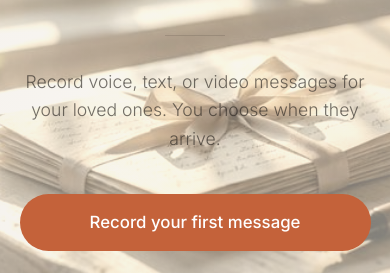
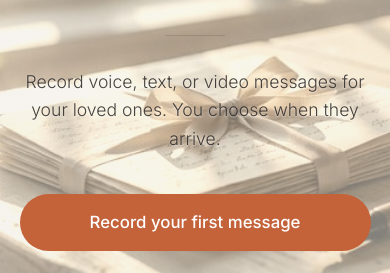
Before and after one commit to danielfernandezesnal/voiceforlater, a Next.js app: page /en in a window 390 px wide. Shown: the part 443-716 px from the top of the page. Built offline with nearby package versions, Linux system fonts and the light colour scheme; no server answers; a web font is replaced by a local one.

Commit message:
fix(landing): improve mobile subtitle legibility (#427)

```diff
--- a/app/[locale]/page.tsx
+++ b/app/[locale]/page.tsx
@@ -104,8 +104,8 @@ export default async function LocaleHomePage({
                     {/* Divider */}
                     <div className="w-[60px] h-[1px] mb-8" style={{ background: 'rgba(42, 37, 32, 0.15)' }} />
 
-                    <p className="font-light leading-relaxed mb-10 max-w-[500px]"
-                        style={{ fontSize: 'clamp(1.1rem, 1.4vw, 1.35rem)', color: 'rgba(42, 37, 32, 0.65)' }}>
+                    <p className="font-light leading-relaxed mb-10 max-w-[500px] text-[rgba(43,37,33,0.86)] md:text-[rgba(42,37,32,0.65)] [text-shadow:0_1px_2px_rgba(255,255,255,0.6)] md:[text-shadow:none]"
+                        style={{ fontSize: 'clamp(1.1rem, 1.4vw, 1.35rem)' }}>
                         {dict.landing.hero.subtitle}
                     </p>
 
```
